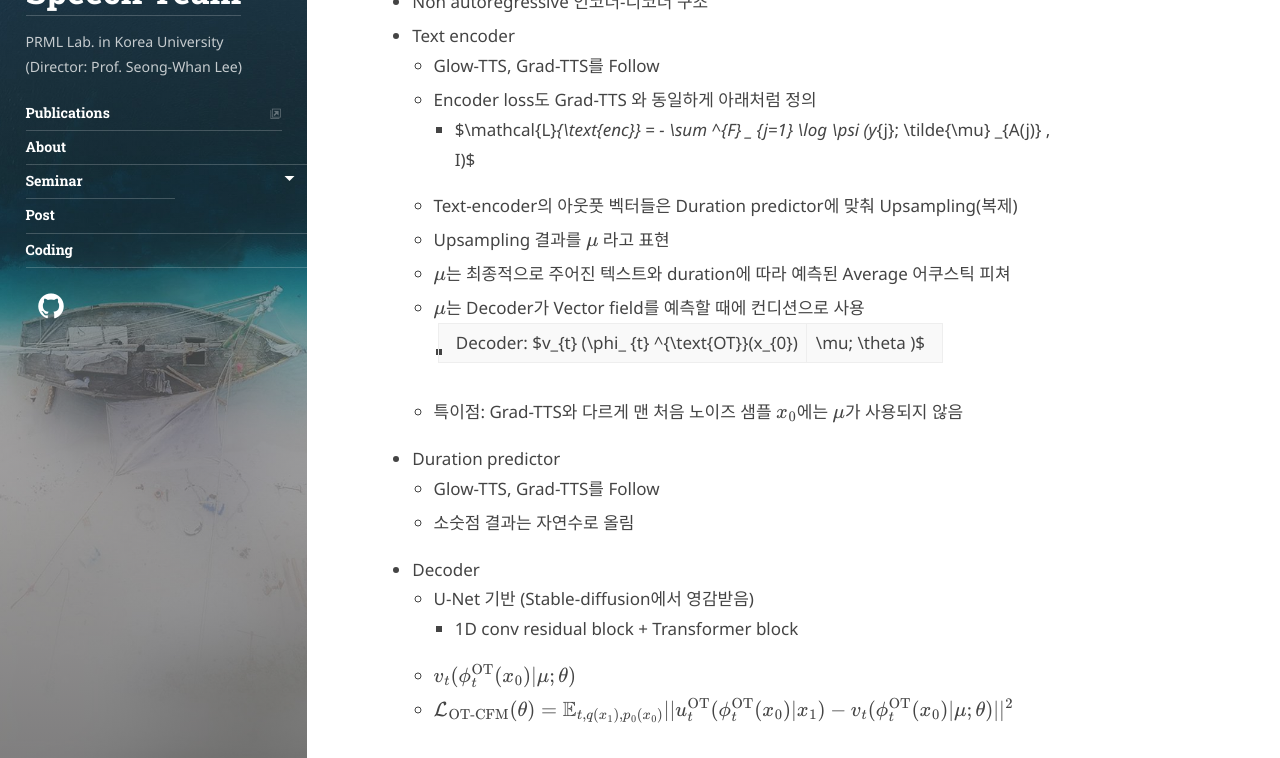
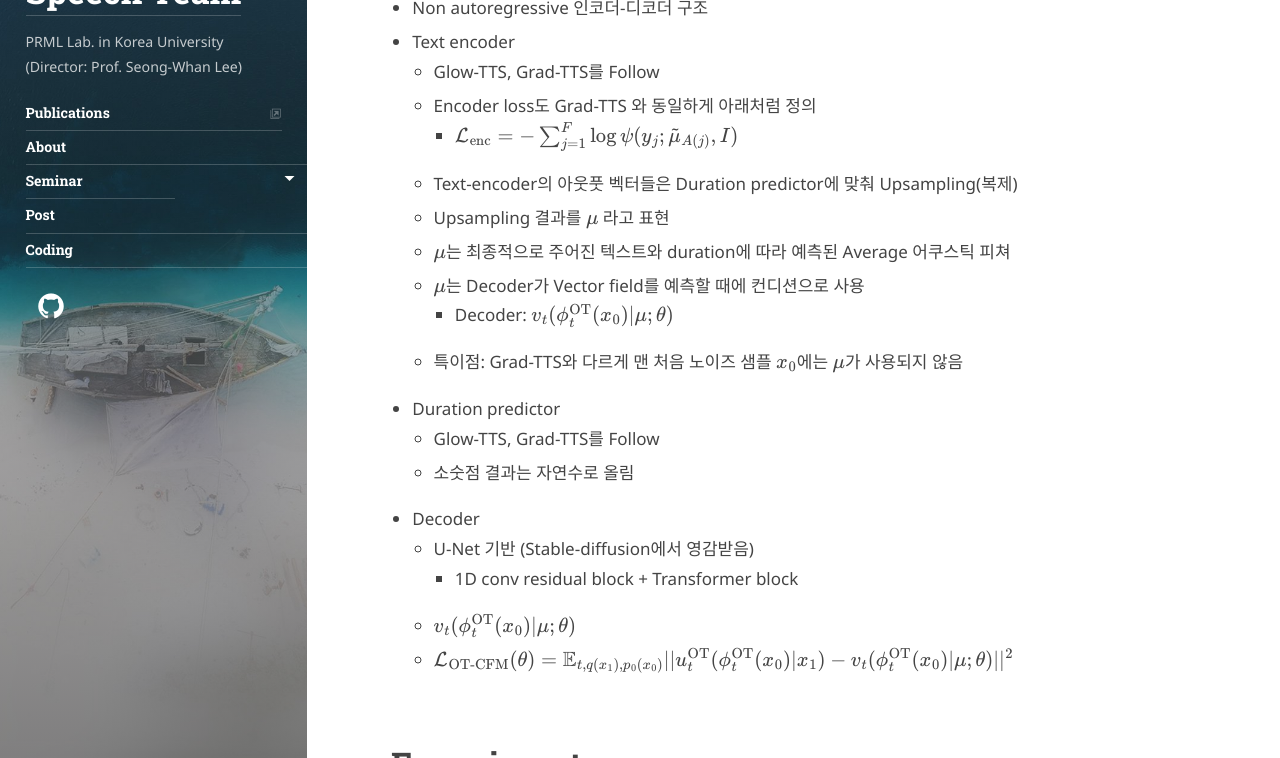
Before and after one commit to speech-team-korea/speech-team-korea.github.io, a Jekyll site: the page built from _posts/text-to-speech/2024-01-04-Matcha-TTS.md, in a window 1280 px wide and 900 px high, scrolled down 7723 px, cut to the strip 142-900 px from the top of the window. Built offline with Jekyll 4.4.1, drawn with Linux system fonts in a browser that asks for light colours; some web fonts are replaced; comment, search, counter and statistics services are not loaded; some of the changed text lies outside the part shown.

```diff
--- a/_posts/text-to-speech/2024-01-04-Matcha-TTS.md
+++ b/_posts/text-to-speech/2024-01-04-Matcha-TTS.md
@@ -101,7 +101,7 @@ $$
 
 이러한 문제점을 해결하기 위해서 Conditional Flow Matching이 제안되었습니다.
 
-Conditional Flow Matching은 ‘Per-example’ 접근법 (i.e. conditional)을 사용합니다. 즉, 위의 Assumption 1번에 따라 $q(x_{1} )$에서 샘플 1개를 얻고, 이 샘플에 Conditioned 된 *Conditional probability path* $p_{t} (x | x_{1})$ 와 이러한 $p_{t} (x \| x_{1})$를 만드는 *Conditional vector field* $u_{t} (x \|x _ {1})$ 를 정의할 수 있습니다. 그리고 여기서 $p_{t} (x \| x_ {1})$는 아래의 두 조건을 만족한다고 가정합니다.
+Conditional Flow Matching은 ‘Per-example’ 접근법 (i.e. conditional)을 사용합니다. 즉, 위의 Assumption 1번에 따라 $q(x_{1} )$에서 샘플 1개를 얻고, 이 샘플에 Conditioned 된 *Conditional probability path* $p_{t} (x \| x_{1})$ 와 이러한 $p_{t} (x \| x_{1})$를 만드는 *Conditional vector field* $u_{t} (x \|x _ {1})$ 를 정의할 수 있습니다. 그리고 여기서 $p_{t} (x \| x_ {1})$는 아래의 두 조건을 만족한다고 가정합니다.
 
 $$
 p_{0} (x | x_{1}) = N(x|0,I), \quad t=0
@@ -165,12 +165,12 @@ $$
 - Text encoder
     - Glow-TTS, Grad-TTS를 Follow
     - Encoder loss도 Grad-TTS 와 동일하게 아래처럼 정의
-        - $\mathcal{L}_{\text{enc}} = - \sum ^{F} _ {j=1} \log \psi (y_{j}; \tilde{\mu} _{A(j)} , I)$
+        - $\mathcal{L}_ {\text{enc}} = - \sum ^{F} _ {j=1} \log \psi (y_{j}; \tilde{\mu} _{A(j)} , I)$
     - Text-encoder의 아웃풋 벡터들은 Duration predictor에 맞춰 Upsampling(복제)
     - Upsampling 결과를 $\mu$ 라고 표현
     - $\mu$는 최종적으로 주어진 텍스트와  duration에 따라 예측된 Average 어쿠스틱 피쳐
     - $\mu$는 Decoder가 Vector field를 예측할 때에 컨디션으로 사용
-        - Decoder:  $v_{t} (\phi_ {t} ^{\text{OT}}(x_{0})|\mu; \theta )$
+        - Decoder:  $v_{t} (\phi_ {t} ^{\text{OT}}(x_{0}) \|\mu; \theta )$
     - 특이점: Grad-TTS와 다르게 맨 처음 노이즈 샘플 $x_0$에는 $\mu$가 사용되지 않음
 
 - Duration predictor
```
